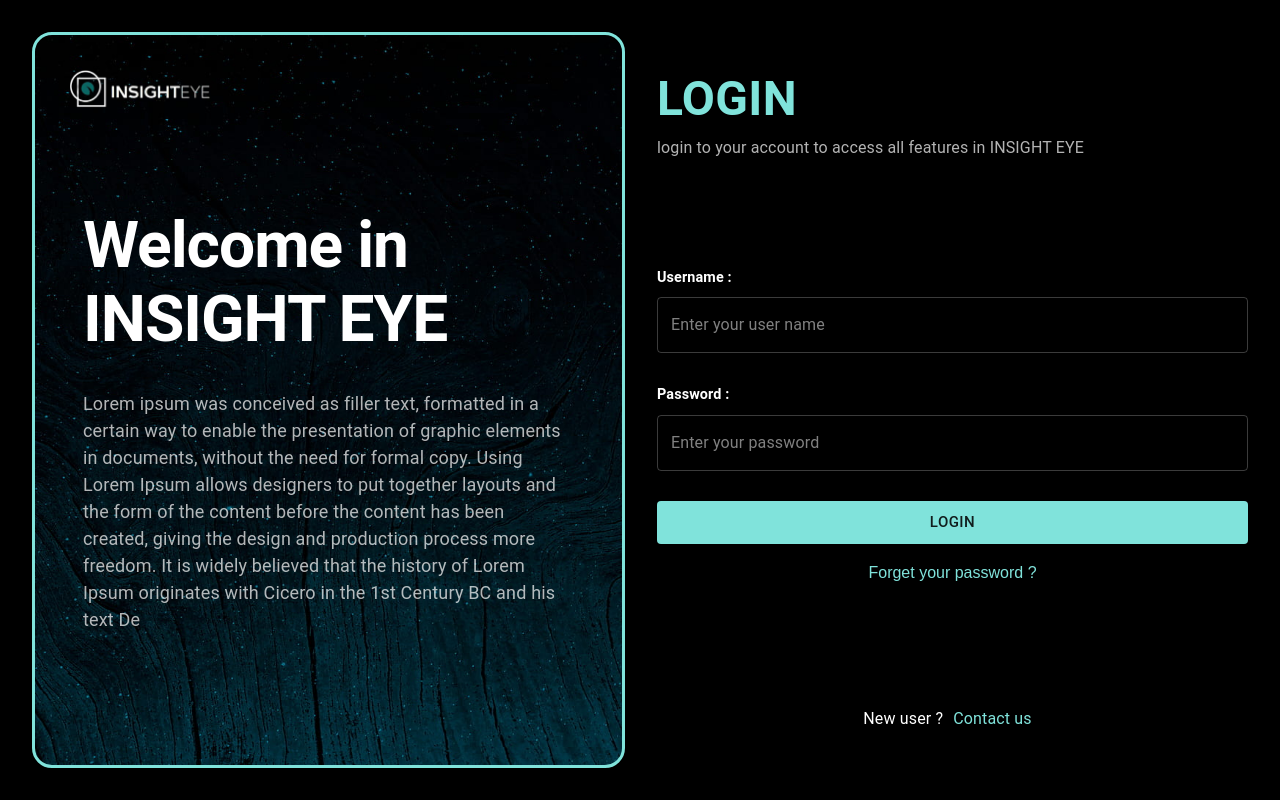
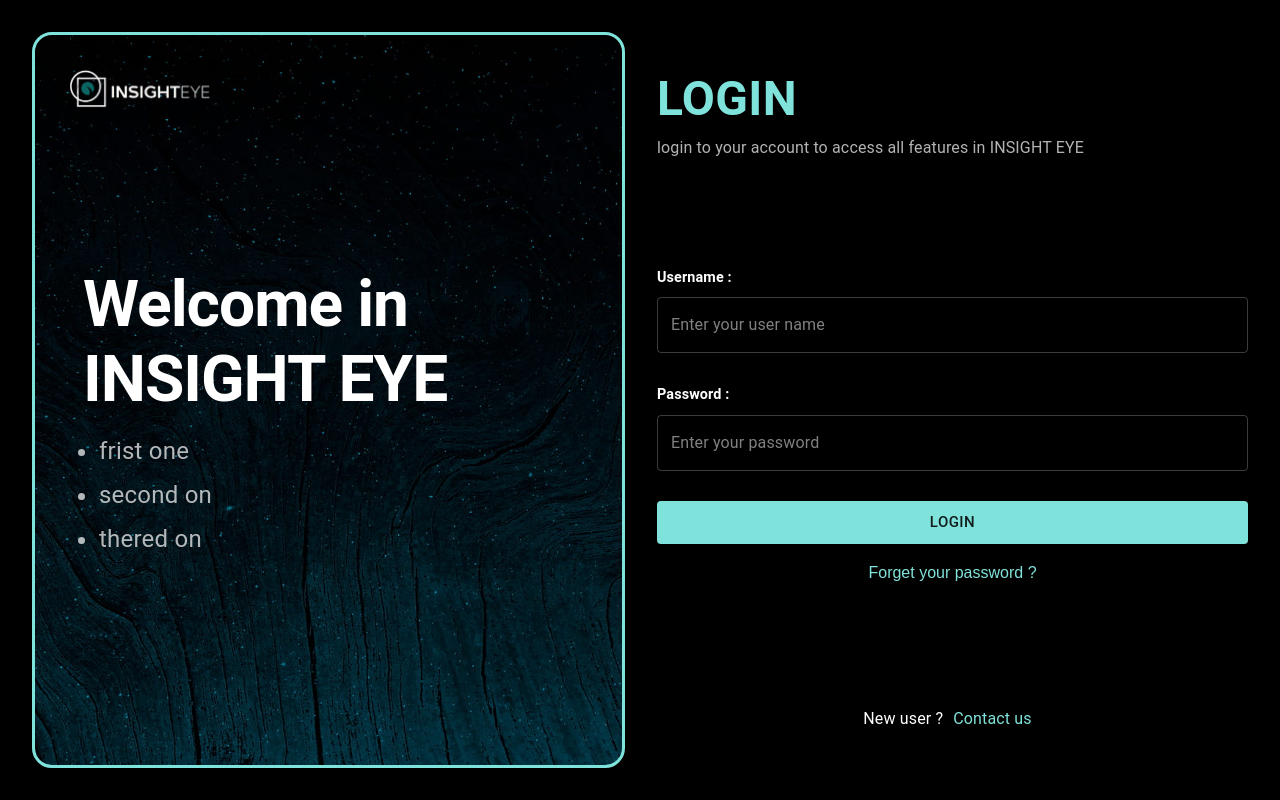
Before and after one commit to randa-11295/Insight-eye, a React (Create React App) app: page / in a window 1280 px wide. Built offline with nearby package versions, Linux system fonts and the light colour scheme.

Commit message:
add list instead of pragragh in info component

```diff
--- a/src/Components/Auth/Info.js
+++ b/src/Components/Auth/Info.js
@@ -1,36 +1,29 @@
-import logo from "../../Images/logo.png"
-import bg from "../../Images/infobg.jpg"
+import logo from "../../Images/logo.png";
+import bg from "../../Images/infobg.jpg";
 import { Box, Stack, Typography } from "@mui/material";
 
 const Info = () => {
   return (
-          <Stack sx={boxStyle} >
-
-               <Box sx={logoStyle}   >
+    <Stack sx={boxStyle}>
+      <Box sx={logoStyle}>
         <img src={logo} alt="Logo" />
       </Box>
       <Stack sx={contentStyle}>
-                    <Typography
-                         variant="h1"
-                         sx={titleStyle}
-                    >
+        <Typography variant="h1" sx={titleStyle}>
           Welcome in <br /> INSIGHT EYE
         </Typography>
 
-                    <Typography
-                         variant="body1"
-                         sx={desStyle}
-                    >
-                         Lorem ipsum was conceived as filler text, formatted in a certain way to enable the presentation of graphic elements in documents, without the need for formal copy. Using Lorem Ipsum allows designers to put together layouts and the form of the content before the content has been created, giving the design and production process more freedom.
-
-                         It is widely believed that the history of Lorem Ipsum originates with Cicero in the 1st Century BC and his text De
+        <Typography component="ul"  sx={desStyle}>
+          <Typography component="li" sx={desStyle }>frist one</Typography>
+          <Typography component="li" sx={desStyle} >second on</Typography>
+          <Typography component="li" sx={desStyle}> thered on</Typography>
         </Typography>
       </Stack>
     </Stack>
-     )
-}
+  );
+};
 
-export default Info
+export default Info;
 
 const boxStyle = {
   width: { md: "50%" },
@@ -41,9 +34,8 @@ const boxStyle = {
   backgroundPosition: "left",
   border: 3,
   borderRadius: 5,
-     borderColor: "primary.main"
-}
-
+  borderColor: "primary.main",
+};
 
 const logoStyle = {
   width: { xs: "40%", lg: "28%" }, // Responsive width
@@ -55,17 +47,21 @@ const logoStyle = {
     height: "auto",
     objectFit: "contain",
   },
-}
-const contentStyle = { textAlign: { xs: "center", md: "left " }, p: 2, flexGrow: 1, justifyContent: "center" }
+};
+const contentStyle = {
+  textAlign: { xs: "center", md: "left " },
+  p: 2,
+  flexGrow: 1,
+  justifyContent: "center",
+};
 
 const titleStyle = {
   fontSize: { xs: "24px", sm: "32px", md: "40px", lg: "4rem" }, // Responsive font sizes
   fontWeight: "bold",
-
-}
+};
 
 const desStyle = {
-     fontSize: { xs: "14px", sm: "16px", md: "18px" }, // Responsive font sizes
+  fontSize: "1.5rem", // Responsive font sizes
   color: "text.secondary",
-     mt: 4,
-}
+m :1
+};
```
Lines whose indentation alone changed are shown as unchanged.
